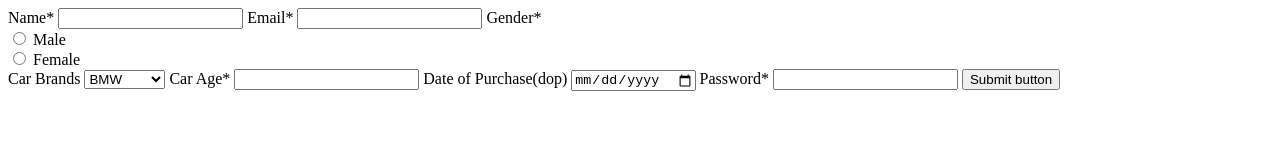
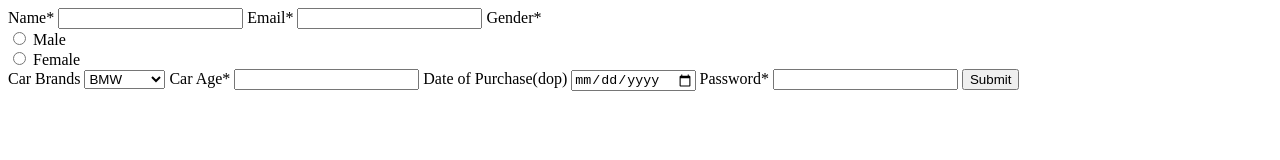
Before and after one commit to acciojob/car-insurance-form-SwarnaSkyla, a website: page main.html in a window 1280 px wide. Drawn offline with Linux system fonts and the light colour scheme.

Commit message:
created a submission

```diff
--- a/main.html
+++ b/main.html
@@ -38,7 +38,7 @@
 		<label for="password">Password*</label>
 		<input type="password" id="password" name="password" required>
 
-		<button type="submit">Submit button</button>
+		<button type="submit">Submit</button>
 
     <script type="text/javascript" src="./script.js">
 </script>
```
